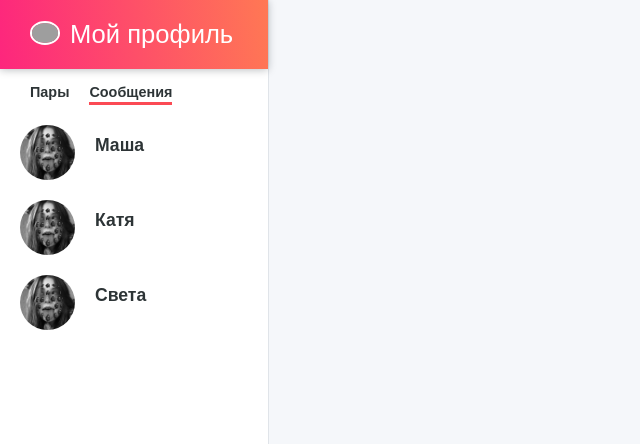
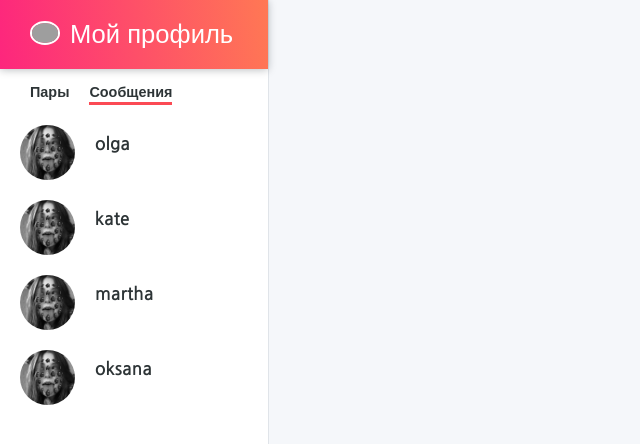
Before and after one commit to Kilomebit17/estech, a React (Create React App) app: page /messages in a window 1280 px wide. Shown: the top 444 px of the page, without its empty margins (0-640 px from the left). Built offline with nearby package versions, Linux system fonts and the light colour scheme; grey boxes are pictures that could not be loaded; a web font is replaced by a local one.

Commit message:
moved data base to redux state.js

```diff
--- a/src/App.js
+++ b/src/App.js
@@ -2,21 +2,19 @@ import './App.css'
 import './index.css'
 import React from 'react'
 import Profile from './Components/App/Profile/Profile';
-import Header from './Components/App/Profile/Header/Header';
 import ProfileCss from './Components/App/Profile/Profile.module.css'
 import Content from './Components/App/Content/Content';
 import { Route, BrowserRouter } from 'react-router-dom';
 import MyProfile from './Components/App/MyProfile/MyProfile';
-const App = () => {
+const App = (props) => {
     return (
         <BrowserRouter>
             <div className="App">
                 <div className={ProfileCss.profile__width}>
-                    <Header />
-                    <Route path='' component={Profile} />
-                    <Route path='/profile' component={MyProfile} />
+                    <Route render={() => <Profile messages={props.state.messagesPage.messages} />} />
+                    <Route path='/profile' render={() => <MyProfile />} />
                 </div>
-                <Route path='/messages/people' component={Content} />
+                <Route path='/messages/people' render={() => <Content />} />
             </div>
         </BrowserRouter>
     )
--- a/src/Components/App/Content/MessageBody/MessageHeader/Header.jsx
+++ b/src/Components/App/Content/MessageBody/MessageHeader/Header.jsx
@@ -8,7 +8,7 @@ const Header = () => {
         <div className={HeaderCss.Header}>
             <div className={HeaderCss.header__inner}>
                 <HeaderImg />
-                <HeaderTitle title='Вы и username образовали пару 06.11.2020' />
+                <HeaderTitle />
             </div>
             <div className={HeaderCss.nav}>
                 <HeaderClose />
--- a/src/Components/App/Content/MessageBody/MessageHeader/Header.module.css
+++ b/src/Components/App/Content/MessageBody/MessageHeader/Header.module.css
@@ -9,4 +9,5 @@
     align-items: center;
     border-bottom: 1px solid #dfd4bc;
     background-color: #fff;
+    cursor: pointer;
 }
--- a/src/Components/App/Content/MessageBody/MessageHeader/HeaderTitle.jsx
+++ b/src/Components/App/Content/MessageBody/MessageHeader/HeaderTitle.jsx
@@ -1,8 +1,8 @@
 import React from 'react'
 import HeaderTitleCss from './HeaderTitle.module.css'
-const HeaderTitle = (props) => {
+const HeaderTitle = () => {
     return (
-        <div className={HeaderTitleCss.title}>{props.title}</div>
+        <div className={HeaderTitleCss.title}>Вы и username образовали пару 06.11.2020"</div>
     )
 }
 export default HeaderTitle;
--- a/src/Components/App/Profile/Dialogues/Dialogues.jsx
+++ b/src/Components/App/Profile/Dialogues/Dialogues.jsx
@@ -2,12 +2,11 @@ import React from 'react'
 import DialoguesCss from './Dialogues.module.css'
 import DialoguesUsers from './DialoguesUsers/DialoguesUsers'
 const Dialogues = (props) => {
-    let data = [
-        { name: 'Маша', id: 0 },
-        { name: 'Катя', id: 1 },
-        { name: 'Света', id: 2 }
-    ]
-    const dialog = data.map(dialog => <DialoguesUsers title={dialog.name} id={dialog.id} />)
-    return <div className={DialoguesCss.content}>{dialog}</div>
+    const dialog = props.messages.map(dialog => <DialoguesUsers title={dialog.name} id={dialog.id} />)
+    return (
+        <div className={DialoguesCss.content}>
+            {dialog}
+        </div>
+    )
 }
 export default Dialogues;
--- a/src/Components/App/Profile/Dialogues/DialoguesUsers/DialoguesUsers.jsx
+++ b/src/Components/App/Profile/Dialogues/DialoguesUsers/DialoguesUsers.jsx
@@ -5,7 +5,7 @@ import UserPhoto from './UserPhoto/UserPhoto'
 
 const DialoguesUsers = (props) => {
     return (
-        <NavLink to={"/messages/people/" + props.id}>
+        <NavLink to={"/messages/people/" + props.id} className={DialoguesUsersCss.link}>
             <div className={DialoguesUsersCss.content}>
                 <UserPhoto />
                 <span className={DialoguesUsersCss.dialog}>{props.title}</span>
--- a/src/Components/App/Profile/Dialogues/DialoguesUsers/DialoguesUsers.module.css
+++ b/src/Components/App/Profile/Dialogues/DialoguesUsers/DialoguesUsers.module.css
@@ -14,3 +14,6 @@
     border-right: 4px solid #fd5068;
     box-shadow: 0 0 15px 0 hsla(0,0%,50.6%,.22);
 }
+.link {
+    cursor: pointer;
+}
--- a/src/Components/App/Profile/Profile.jsx
+++ b/src/Components/App/Profile/Profile.jsx
@@ -3,14 +3,16 @@ import ProfileCss from './Profile.module.css'
 import Dialogues from './Dialogues/Dialogues'
 import { Route } from 'react-router-dom'
 import Select from './Select/Select'
+import Header from './Header/Header'
 
-const Profile = () => {
+const Profile = (props) => {
     return (
         <div className={ProfileCss.bg}>
             <div className={ProfileCss.profile}>
+                <Header />
                 <Select />
             </div>
-            <Route path='/messages' component={Dialogues} />
+            <Route path='/messages' render={() => <Dialogues messages={props.messages} />} />
         </div>
     )
 }
--- /dev/null
+++ b/src/Redux/state.js
@@ -0,0 +1,12 @@
+const state = {
+    messagesPage: {
+        messages: [
+            { name: 'olga', id: 1 },
+            { name: 'kate', id: 2 },
+            { name: 'martha', id: 3 },
+            { name: 'oksana', id: 4 }
+        ]
+    }
+}
+
+export default state;
--- a/src/index.js
+++ b/src/index.js
@@ -4,10 +4,10 @@ import './index.css';
 import reportWebVitals from './reportWebVitals';
 import App from './App';
 // import Welcome from './Welcome';
-
+import state from './Redux/state'
 ReactDOM.render(
   <React.StrictMode>
-    <App />
+    <App state={state}/>
   </React.StrictMode>,
   document.getElementById('root')
 );
```
